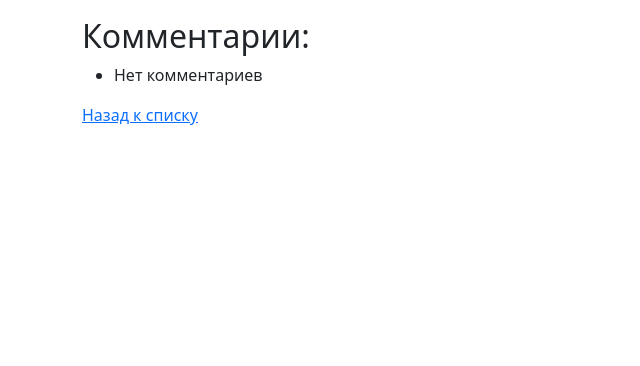
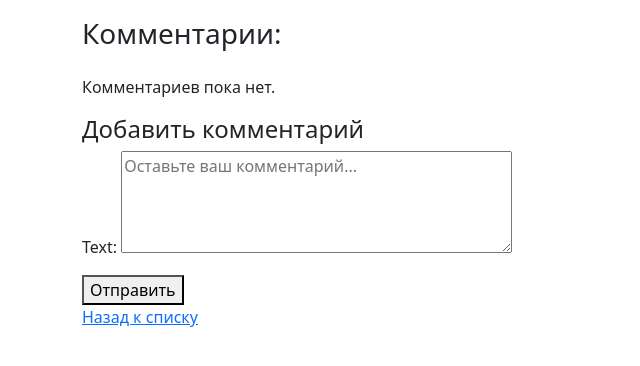
Before and after one commit to beper223/DjangoProject, a Django app: page /13/ in a window 1280 px wide. Shown: the part 230-596 px from the top of the page, without its empty margins (0-640 px from the left). Run offline with Django 5.2, Linux system fonts and the light colour scheme; a user stored in the database is signed in; data comes from the database, SQL or seed files in the repository; both versions use the stored data as it was after the commit.

Commit message:
2 коммит

```diff
--- a/news/views.py
+++ b/news/views.py
@@ -56,8 +56,20 @@ class BookDetailView(DetailView):
 
     def get_context_data(self, **kwargs):
         context = super().get_context_data(**kwargs)
+        context['form'] = CommentForm()
         context['comments'] = self.object.comments.all()
         return context
+
+    def post(self, request, *args, **kwargs):
+        book = self.get_object()
+        form = CommentForm(request.POST)
+        if form.is_valid():
+            comment = form.save(commit=False)
+            comment.book = book
+            comment.user = request.user
+            comment.save()
+            return self.get(request, *args, **kwargs)
+        return self.render_to_response(self.get_context_data(form=form))
 
 class BookCreateView(CreateView):
     model = Book
--- a/templates/news/book_detail.html
+++ b/templates/news/book_detail.html
@@ -5,14 +5,29 @@
 <p><strong>Автор:</strong> {{ book.author }}</p>
 <p><strong>Дата публикации:</strong> {{ book.published_date }}</p>
 
-<h2>Комментарии:</h2>
-<ul>
-    {% for comment in comments %}
-        <li>{{ comment.content }} ({{ comment.created_at }})</li>
-    {% empty %}
-        <li>Нет комментариев</li>
-    {% endfor %}
-</ul>
-
+<h3 class="mb-4">Комментарии:</h3>
+<div class="mb-3">
+  {% for comment in comments %}
+    <div class="card mb-3">
+      <div class="card-body">
+        <h6 class="card-subtitle mb-1 text-muted">{{ comment.user.username }}</h6>
+        <small class="text-muted">{{ comment.created_at|date:"d.m.Y H:i" }}</small>
+        <p class="card-text mt-2">{{ comment.text }}</p>
+      </div>
+    </div>
+  {% empty %}
+    <p>Комментариев пока нет.</p>
+  {% endfor %}
+</div>
+{% if user.is_authenticated %}
+  <h4>Добавить комментарий</h4>
+  <form method="post">
+    {% csrf_token %}
+    {{ form.as_p }}
+    <button type="submit">Отправить</button>
+  </form>
+{% else %}
+  <p><a href="{% url 'login' %}">Войдите</a>, чтобы оставить комментарий.</p>
+{% endif %}
 <a href="{% url 'book_list' %}">Назад к списку</a>
 {% endblock %}
```
Also changed, not shown: db.sqlite3.
